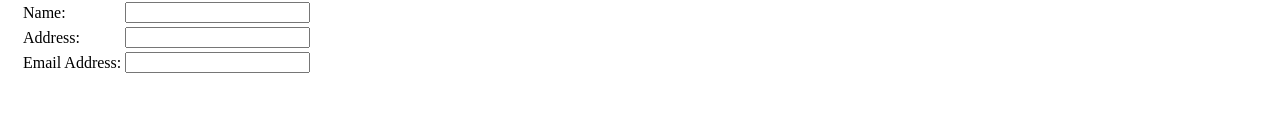
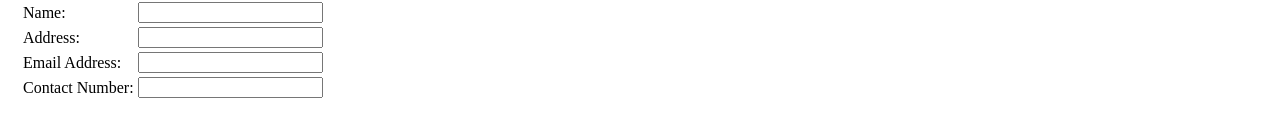
Before and after one commit to sorakiyh/muwa, a plain HTML site: page index.html in a window 1280 px wide. Shown: the part 292-428 px from the top of the page. Drawn offline with Linux system fonts and the light colour scheme.

Commit message:
Update index.html

```diff
--- a/index.html
+++ b/index.html
@@ -29,3 +29,6 @@
               <td><label for="email">Email Address:</label></td>
               <td><input type="text" id="email" name="email"></td>
             </tr>
+            <tr>
+            <td><label for="contact">Contact Number:</label></td>
+            <td><input type="text" id="contact" name="contact"></td>
```
